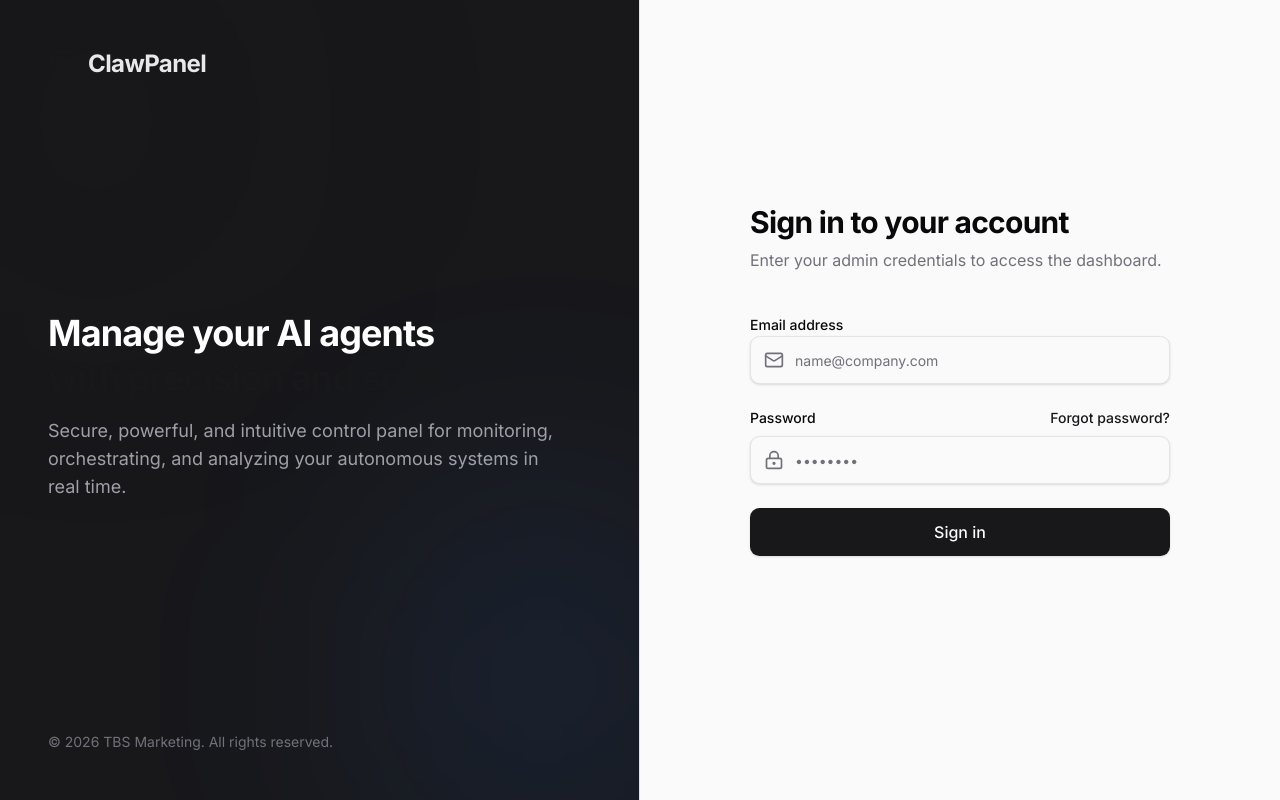
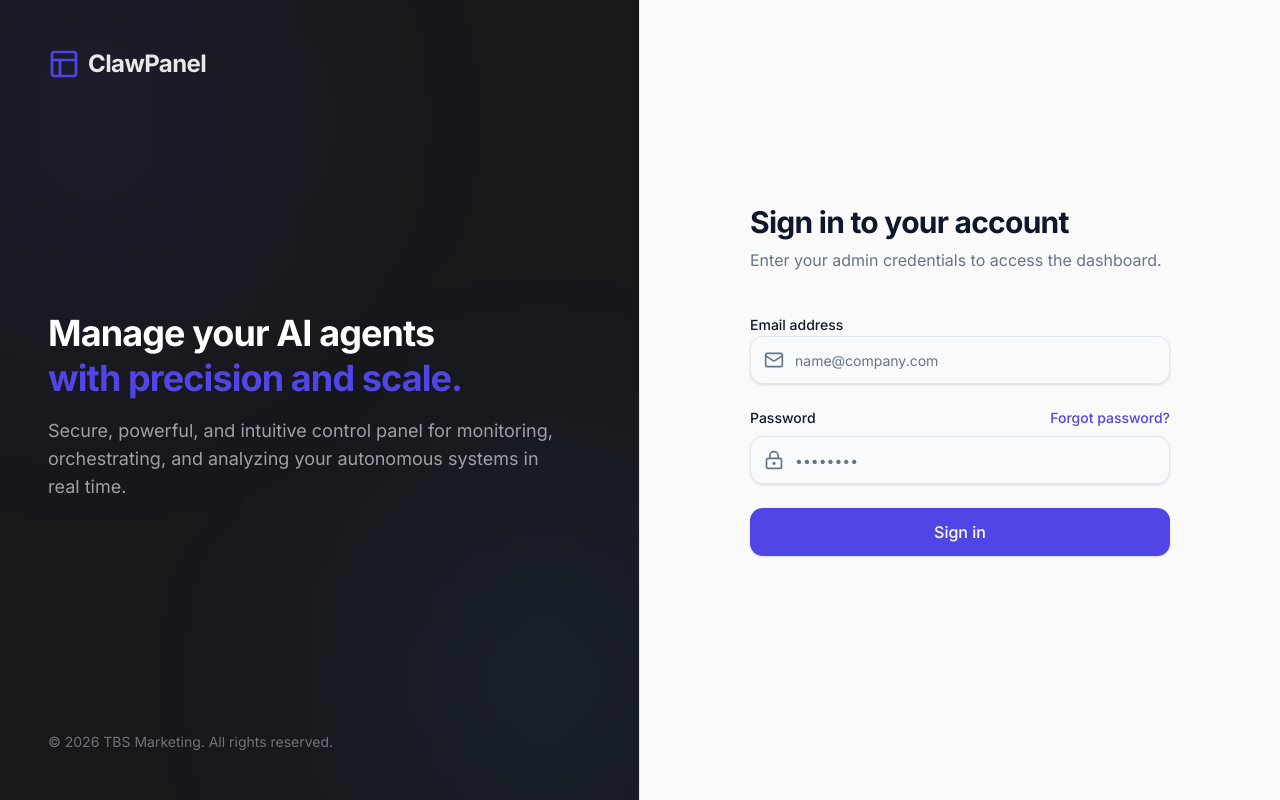
Before and after one commit to kweephyo-pmt/clawpanel, a Next.js app: page /login in a window 1280 px wide. Built offline with nearby package versions, Linux system fonts and the light colour scheme; no server answers.

Commit message:
feat: redesign dashboard agents UI with updated theme, refined styling, and background pattern

```diff
--- a/src/app/dashboard/agents/AgentsClient.tsx
+++ b/src/app/dashboard/agents/AgentsClient.tsx
@@ -101,10 +101,10 @@ function AgentCard({
   return (
     <div
       className={cn(
-        'relative rounded-xl border bg-card p-4 cursor-pointer transition-all duration-300 group shadow-sm hover:shadow-md',
+        'bg-card/80 backdrop-blur-xl border border-white/20 shadow-xl dark:border-white/10 dark:bg-card/60 relative rounded-2xl p-5 cursor-pointer transition-all duration-300 group hover:-translate-y-1 hover:shadow-2xl',
         isSelected
-          ? 'border-primary ring-1 ring-primary/20 bg-primary/5 shadow-primary/5'
-          : 'border-border hover:border-primary/30 hover:bg-muted/10'
+          ? 'border-primary ring-2 ring-primary/20 bg-primary/5'
+          : 'hover:border-primary/40 hover:bg-white/40 dark:hover:bg-slate-900/40'
       )}
       onClick={onSelect}
     >
@@ -116,8 +116,8 @@ function AgentCard({
       )}
 
       {/* Avatar + name */}
-      <div className="flex items-center gap-3 mb-3">
-        <div className="w-10 h-10 rounded-xl bg-muted/50 flex items-center justify-center text-xl shrink-0">
+      <div className="flex items-center gap-4 mb-4">
+        <div className="w-12 h-12 rounded-2xl bg-gradient-to-br from-primary/10 to-violet-500/10 border border-primary/20 flex items-center justify-center text-2xl shrink-0 group-hover:scale-105 transition-transform duration-300 shadow-inner">
           {emoji}
         </div>
         <div className="min-w-0">
@@ -1791,10 +1791,10 @@ export default function AgentsClient() {
     <div className="flex-1 flex flex-col p-4 md:p-8 pt-6 space-y-6">
 
       {/* Header */}
-      <div className="flex items-center justify-between gap-4 flex-wrap">
+      <div className="flex items-center justify-between gap-4 flex-wrap mb-4">
         <div>
-          <h1 className="text-3xl font-bold tracking-tight">Agents</h1>
-          <p className="text-sm text-muted-foreground mt-1">Manage your agent roster and workspace configurations.</p>
+          <h1 className="text-4xl font-extrabold tracking-tight bg-clip-text text-transparent bg-gradient-to-r from-primary to-violet-500 pb-1">Agents</h1>
+          <p className="text-sm text-slate-500 dark:text-slate-400 mt-1 font-medium">Manage your agent roster and workspace configurations.</p>
         </div>
         <div className="flex items-center gap-2">
           <Button size="sm" variant="outline" onClick={loadAgents} disabled={loading} className="gap-1.5">
--- a/src/app/globals.css
+++ b/src/app/globals.css
@@ -49,86 +49,62 @@
 }
 
 :root {
-  --background: #fafafa;
-  --foreground: #09090b;
+  --background: #f8fafc;
+  --foreground: #0f172a;
   --card: #ffffff;
-  --card-foreground: #09090b;
+  --card-foreground: #0f172a;
   --popover: #ffffff;
-  --popover-foreground: #09090b;
-  --primary: #18181b;
-  --primary-foreground: #fafafa;
-  --secondary: #f4f4f5;
-  --secondary-foreground: #18181b;
-  --muted: #f4f4f5;
-  --muted-foreground: #71717a;
-  --accent: #f4f4f5;
-  --accent-foreground: #18181b;
+  --popover-foreground: #0f172a;
+  --primary: #4f46e5;
+  --primary-foreground: #ffffff;
+  --secondary: #f1f5f9;
+  --secondary-foreground: #0f172a;
+  --muted: #f1f5f9;
+  --muted-foreground: #64748b;
+  --accent: #e0e7ff;
+  --accent-foreground: #4f46e5;
   --destructive: #ef4444;
-  --border: #e4e4e7;
-  --input: #e4e4e7;
-  --ring: #18181b;
-  --chart-1: #870000;
-  --chart-2: #556000;
-  --chart-3: #439000;
-  --chart-4: #371000;
-  --chart-5: #269000;
-  --radius: 0.75rem;
-  --sidebar: #fafafa;
-  --sidebar-foreground: #09090b;
-  --sidebar-primary: #18181b;
-  --sidebar-primary-foreground: #ffffff;
-  --sidebar-accent: #f4f4f5;
-  --sidebar-accent-foreground: #09090b;
-  --sidebar-border: #e4e4e7;
-  --sidebar-ring: #18181b;
+  --border: #e2e8f0;
+  --input: #e2e8f0;
+  --ring: #4f46e5;
+  --radius: 1rem;
 }
 
 .dark {
-  --background: #09090b;
-  --foreground: #fafafa;
-  --card: #121214;
-  --card-foreground: #fafafa;
-  --popover: #121214;
-  --popover-foreground: #fafafa;
-  --primary: #fafafa;
-  --primary-foreground: #09090b;
-  --secondary: #27272a;
-  --secondary-foreground: #fafafa;
-  --muted: #27272a;
-  --muted-foreground: #a1a1aa;
-  --accent: #27272a;
-  --accent-foreground: #fafafa;
+  --background: #020617;
+  --foreground: #f8fafc;
+  --card: #0f172a;
+  --card-foreground: #f8fafc;
+  --popover: #0f172a;
+  --popover-foreground: #f8fafc;
+  --primary: #6366f1;
+  --primary-foreground: #ffffff;
+  --secondary: #1e293b;
+  --secondary-foreground: #f8fafc;
+  --muted: #1e293b;
+  --muted-foreground: #94a3b8;
+  --accent: #1e293b;
+  --accent-foreground: #6366f1;
   --destructive: #7f1d1d;
-  --border: #27272a;
-  --input: #27272a;
-  --ring: #a1a1aa;
-  --chart-1: #870000;
-  --chart-2: #556000;
-  --chart-3: #439000;
-  --chart-4: #371000;
-  --chart-5: #269000;
-  --sidebar: #09090b;
-  --sidebar-foreground: #fafafa;
-  --sidebar-primary: #fafafa;
-  --sidebar-primary-foreground: #18181b;
-  --sidebar-accent: #27272a;
-  --sidebar-accent-foreground: #fafafa;
-  --sidebar-border: #27272a;
-  --sidebar-ring: #a1a1aa;
+  --border: #1e293b;
+  --input: #1e293b;
+  --ring: #6366f1;
 }
 
 @layer base {
   * {
-    @apply border-border outline-ring/50;
+    border-color: var(--border);
+    outline-color: color-mix(in srgb, var(--ring) 50%, transparent);
   }
   body {
-    @apply bg-background text-foreground;
-    background-image: radial-gradient(circle at 50% 0%, rgba(200, 200, 255, 0.05) 0%, transparent 70%);
-  }
-  .dark body {
-    background-image: radial-gradient(circle at 50% 0%, rgba(255, 255, 255, 0.03) 0%, transparent 70%);
+    background-color: var(--background);
+    color: var(--foreground);
+    /* Beautiful dot pattern background */
+    background-image: radial-gradient(var(--border) 1px, transparent 1px);
+    background-size: 24px 24px;
+    background-attachment: fixed;
   }
   html {
-    @apply font-sans;
+    font-family: var(--font-sans);
   }
 }
```
